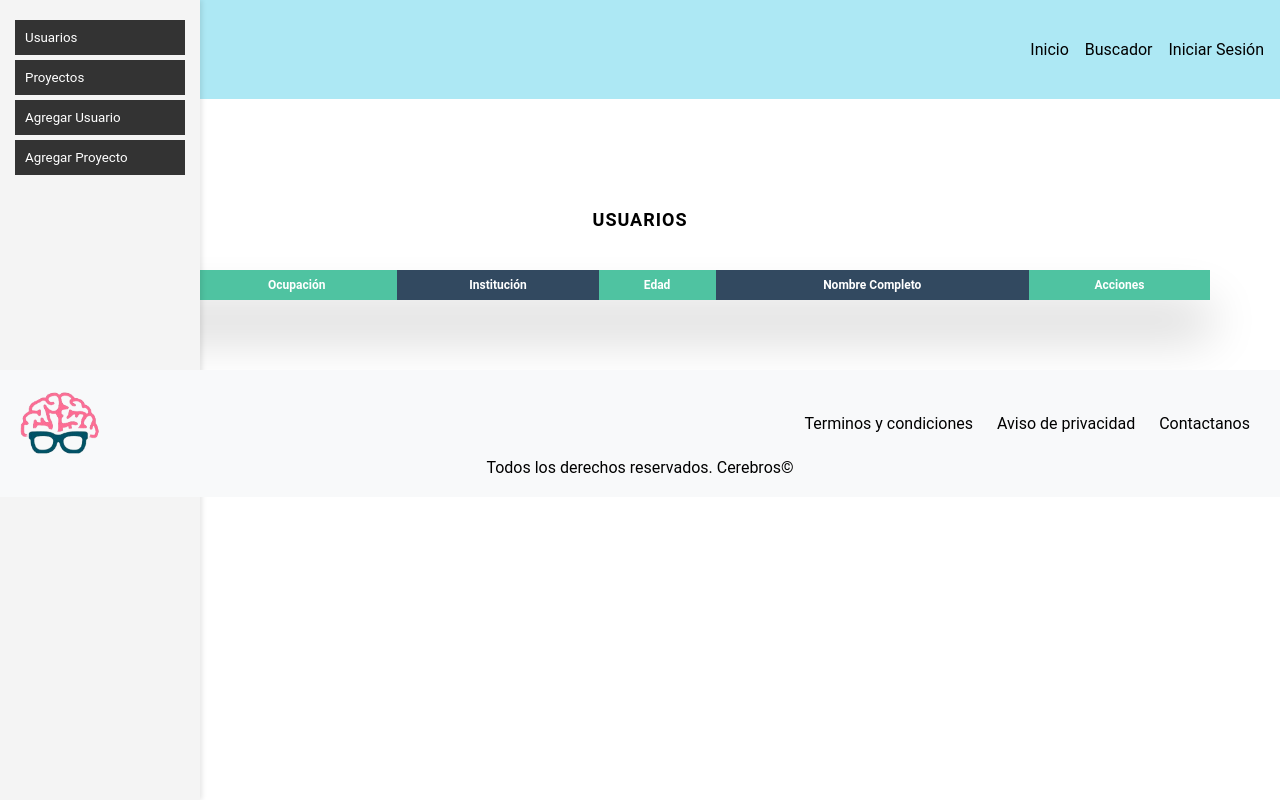
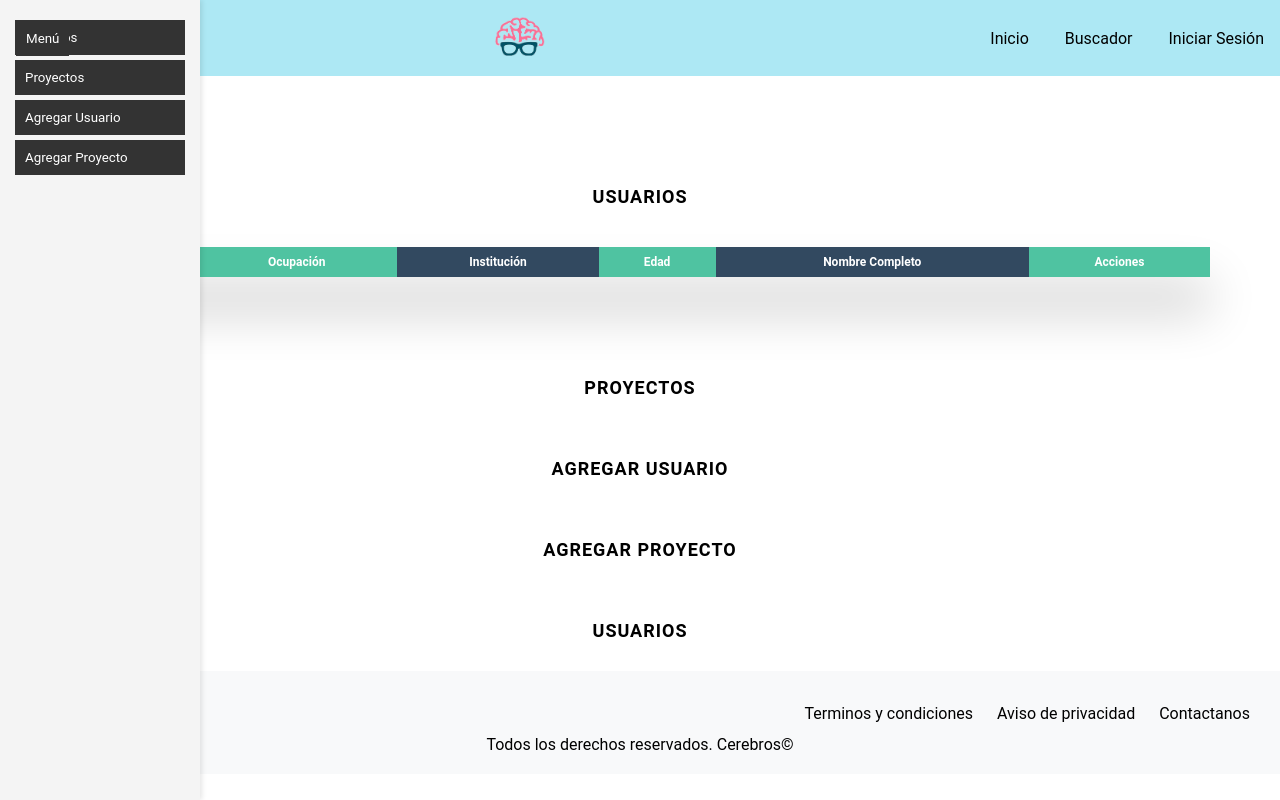
Before and after one commit to cristianrm24/Ingenieria_software, a Flask app: page /usuarios in a window 1280 px wide. Run offline with Flask 3, Linux system fonts and the light colour scheme; data that the repository does not hold is empty.

Commit message:
actualizacion admin

```diff
--- a/PROYECTO FINAL/admin/templates/admin_index.html
+++ b/PROYECTO FINAL/admin/templates/admin_index.html
@@ -8,14 +8,13 @@
 </head>
 <body>
     <header class="header">
+        <button id="abrir-menu"><i class="bi bi-list"></i> Menú</button>
         <div class="logo">
             <a href="index.html">
                 <img src="{{ url_for('static', filename='img/logo.png') }}" alt="Logo">
             </a>
         </div>
-        <button class="abrir-menu" id="abrir"><i class="bi bi-list"></i></button>
-        <nav class="nav visible" id="nav">
-            <button id="cerrar" class="cerrar-menu"><i class="bi bi-x-lg"></i></button>
+        <nav class="nav" id="nav">
             <ul class="nav-list">
                 <li><a href="#">Inicio</a></li>
                 <li><a href="#">Buscador</a></li>
@@ -24,16 +23,17 @@
         </nav>
     </header>
 
-    <div class="sidebar">
-        <button onclick="mostrarSeccion('usuarios')">Usuarios</button>
-        <button onclick="mostrarSeccion('proyectos')">Proyectos</button>
-        <button onclick="mostrarSeccion('agregar-usuario')">Agregar Usuario</button>
-        <button onclick="mostrarSeccion('agregar-proyecto')">Agregar Proyecto</button>
+    <div class="sidebar" id="sidebar">
+        <button onclick="mostrarFormulario('usuarios')">Usuarios</button>
+        <button onclick="mostrarFormulario('proyectos')">Proyectos</button>
+        <button onclick="mostrarFormulario('agregar-usuario')">Agregar Usuario</button>
+        <button onclick="mostrarFormulario('agregar-proyecto')">Agregar Proyecto</button>
     </div>
-
-    <div class="content">
+    <!-- Contenido principal -->
+    <main>
+        <div class="content" id="content">
         <!-- Sección de usuarios -->
-        <div id="usuarios" class="seccion">
+        <section id="usuarios">
             <h2>Usuarios</h2>
             <div class="table-wrapper">
                 <table class="fl-table">
@@ -75,7 +75,33 @@
                     </tbody>
                 </table>
             </div>
+            <!-- Tabla de usuarios aquí -->
+        </section>
         </div>
+        <!-- Sección de proyectos -->
+        <section id="proyectos">
+            <h2>Proyectos</h2>
+            <!-- Tabla de proyectos aquí -->
+        </section>
+
+        <!-- Formulario para agregar usuario -->
+        <section id="agregar-usuario">
+            <h2>Agregar Usuario</h2>
+            <!-- Formulario para agregar usuario aquí -->
+        </section>
+
+        <!-- Formulario para agregar proyecto -->
+        <section id="agregar-proyecto">
+            <h2>Agregar Proyecto</h2>
+            <!-- Formulario para agregar proyecto aquí -->
+        </section>
+    </main>
+
+        <!-- Sección de usuarios -->
+
+            <h2>Usuarios</h2>
+
+
 
         <!-- Sección de proyectos -->
         <div id="proyectos" class="seccion" style="display: none;">
@@ -164,6 +190,8 @@
                 <input type="text" name="fecha_publicacion" placeholder="dd/mm/aaaa" required><br><br>
                 <label>Palabras Clave:</label>
                 <input type="text" name="palabras_clave" required><br><br>
+                <label>PDF:</label>
+                <input type="file" name="archivo_pdf" accept="application/pdf" required><br><br>
                 <button type="submit">Agregar Proyecto</button>
             </form>
         </div>
@@ -281,6 +309,15 @@
                 });
             }
         }
+
+        // JavaScript para mostrar y ocultar la barra lateral
+        document.getElementById('abrir-menu').addEventListener('click', function() {
+            document.getElementById('sidebar').classList.toggle('open');
+        });
+
+        document.getElementById('content').addEventListener('click', function() {
+            document.getElementById('sidebar').classList.remove('open');
+        });
     </script>
 
     <footer>
--- a/PROYECTO FINAL/static/css/style_admin.css
+++ b/PROYECTO FINAL/static/css/style_admin.css
@@ -1,4 +1,81 @@
 /*Variables**/
+
+/* Ajustes del header y la barra lateral */
+header{
+    display: flex;
+    align-items: center;
+    justify-content: space-between;
+    padding: 1rem;
+    background-color: var(--azul);
+    margin-bottom: 5rem;
+}
+
+.logo img {
+    height: 40px; /* Ajusta el tamaño del logo si es necesario */
+}
+
+.nav {
+    display: flex;
+    align-items: center;
+}
+
+.nav-list {
+    display: flex;
+    list-style: none;
+    padding: 0;
+    margin: 0;
+}
+
+.nav-list li {
+    margin-left: 20px;
+}
+
+.nav-list a {
+    text-decoration: none;
+    color: #333;
+}
+
+.sidebar {
+    position: fixed;
+    top: 0;
+    left: -250px; /* Oculta la barra lateral inicialmente */
+    width: 250px;
+    height: 100%;
+    background-color: #333;
+    padding-top: 60px; /* Añade espacio para el header */
+    transition: 0.3s;
+    z-index: 1000;
+}
+
+.sidebar.visible {
+    left: 0;
+}
+
+.sidebar button {
+    background-color: #444;
+    color: white;
+    padding: 10px;
+    border: none;
+    width: 100%;
+    text-align: left;
+    cursor: pointer;
+}
+
+.sidebar button:hover {
+    background-color: #555;
+}
+
+/* Botón para abrir la barra lateral */
+#abrir-menu {
+    background-color: #333;
+    color: white;
+    padding: 10px;
+    border: none;
+    cursor: pointer;
+    display: block;
+    z-index: 1100; /* Asegura que el botón esté por encima de otros elementos */
+}
+
 
 *{box-sizing:border-box;}
 
@@ -89,14 +166,10 @@
 a{
     text-decoration: none;
 }
-header{
-    display: flex;
-    align-items: center;
-    justify-content: space-between;
-    padding: 1rem;
-    background-color: var(--azul);
-    margin-bottom: 5rem;
-}
+
+
+
+
 .contenedor{
     width: 80%; /* Ancho del contenedor */
     margin: 0 auto; /* Centrar el contenedor horizontalmente */
```
Also changed, not shown: PROYECTO FINAL/static/js/script.js (+7 -0 lines).
